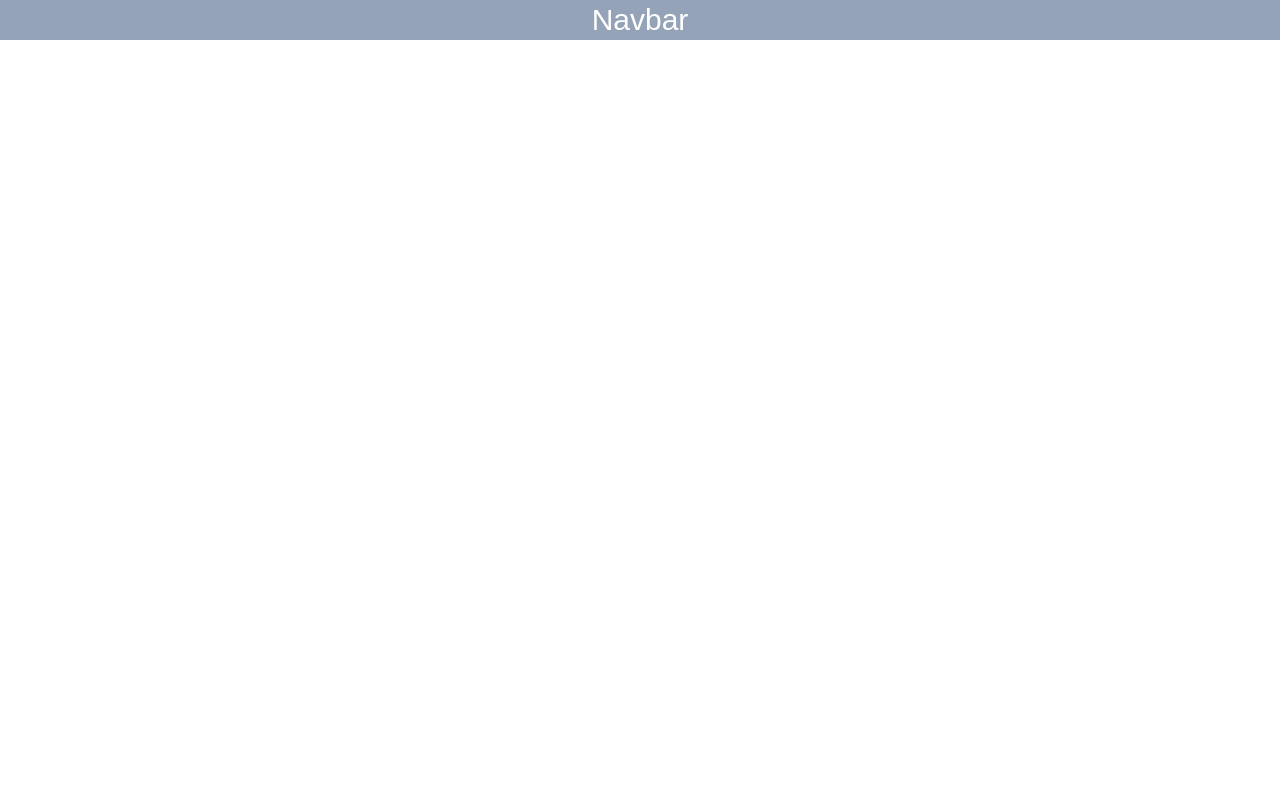
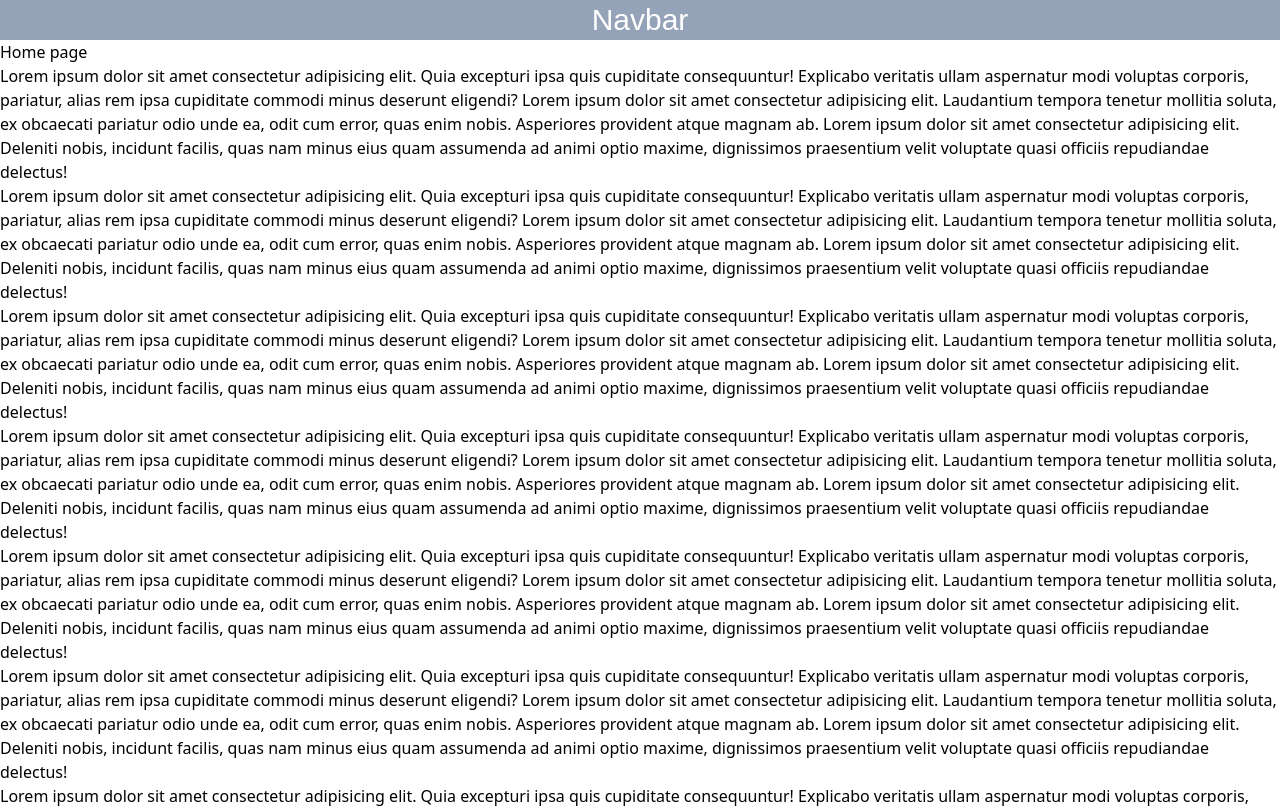
Before and after one commit to RoshakN/blog, a React (Vite) app: page / in a window 1280 px wide. Before the commit this address had no page. Shown: the top 808 px of the page. Built offline with nearby package versions, Linux system fonts and the light colour scheme; a web font is replaced by a local one.

Commit message:
fix: Add React Router DOM paths

```diff
--- a/src/App.jsx
+++ b/src/App.jsx
@@ -1,5 +1,8 @@
 import { BrowserRouter as Router, Routes, Route } from "react-router-dom";
 import Navbar from "./components/Navbar";
+import Home from "./pages/Home";
+import Login from "./pages/Login";
+import CreatePost from "./pages/CreatePost";
 
 import "./index.css";
 
@@ -8,7 +11,9 @@
     <Router>
       <Navbar />
       <Routes>
-        <Route path="./" />
+        <Route path="/" element={<Home />} />
+        <Route path="/createpost" element={<CreatePost />} />
+        <Route path="/login" element={<Login />} />
       </Routes>
     </Router>
   );
```
